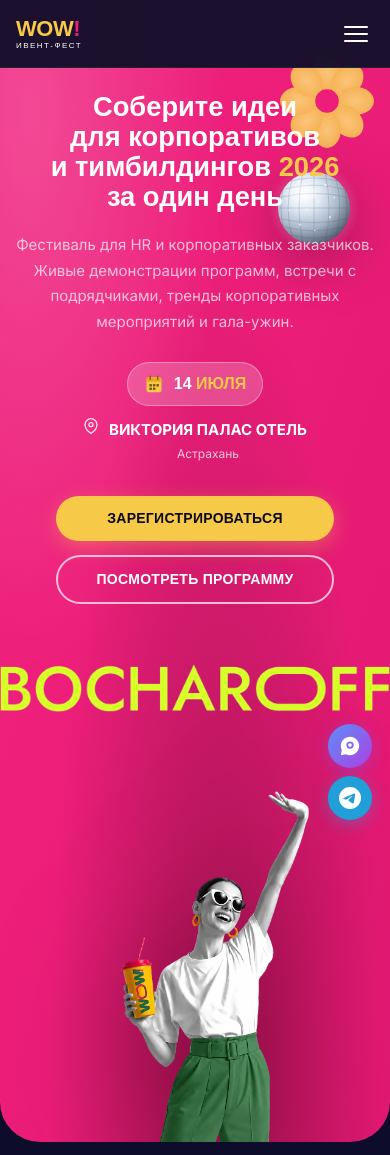
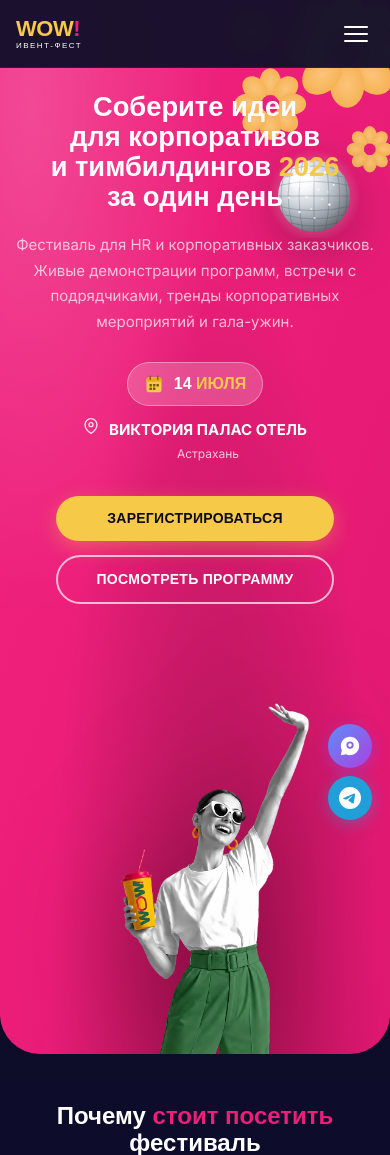
Before and after one commit to Yar008/Wowfest, a Flask app: page / in a window 390 px wide. Shown: the top 1155 px of the page. Run offline with Flask 3, Linux system fonts and the light colour scheme; some web fonts are replaced.

Commit message:
upuppupupuppupu

```diff
--- a/wow-fest/static/css/style.css
+++ b/wow-fest/static/css/style.css
@@ -284,19 +284,21 @@ img { max-width: 100%; height: auto; display: block; }
   pointer-events: none;
   overflow: hidden;
 }
-.hero__decor-flower {
+.hero__decor-flowers {
   position: absolute;
-  top: 6%;
-  right: 6%;
-  width: 200px;
+  top: -4%;
+  right: -6%;
+  width: 340px;
   opacity: 0.95;
+  z-index: 1;
 }
 .hero__decor-disco {
   position: absolute;
-  top: 28%;
-  right: 16%;
+  top: 4%;
+  right: 4%;
   width: 170px;
   filter: drop-shadow(0 14px 30px rgba(0,0,0,.35));
+  z-index: 2;
 }
 .hero__inner {
   position: relative;
@@ -349,27 +351,6 @@ img { max-width: 100%; height: auto; display: block; }
   line-height: 1;
   color: var(--white);
 }
-
-/* BOCHAROFF1 vertical branding — right edge, rotated CCW (B at top, F at bottom) */
-.hero__bocharoff {
-  position: absolute;
-  inset: 0;
-  z-index: 1;
-  pointer-events: none;
-}
-.hero__bocharoff img {
-  position: absolute;
-  right: -90px;
-  top: 55%;
-  width: 700px;
-  height: auto;
-  max-width: none;
-  display: block;
-  transform: translateY(-50%) rotate(90deg);
-}
-
-/* Mobile bocharoff is hidden on desktop — shown only in ≤992px breakpoint */
-.hero__bocharoff-mobile { display: none; }
 
 /* Pink hero: text/element overrides */
 .hero .text-pink { color: var(--white); }
@@ -935,30 +916,12 @@ img { max-width: 100%; height: auto; display: block; }
   .hero__inner { flex-direction: column; text-align: center; min-height: 0; align-items: center; }
   .hero__content { text-align: center; }
   .hero__image { width: 70%; max-width: 320px; align-self: center; }
-  .hero__decor-flower { width: 110px; top: 4%; right: 2%; opacity: 0.85; }
+  .hero__decor-flowers { width: 190px; top: 0%; right: -4%; opacity: 0.85; }
   .hero__decor-disco { width: 90px; top: 14%; right: 8%; }
-  .hero__seats { display: none; }
   .hero__subtitle { margin: 0 auto 28px; }
   .hero__meta { align-items: center; }
   .hero__meta-item--loc { justify-content: center; align-items: flex-start; }
   .hero__ctas { justify-content: center; padding-bottom: 24px; }
-
-  /* Bocharoff: hide rotated desktop layer, show horizontal mobile band */
-  .hero__bocharoff { display: none; }
-  .hero__bocharoff-mobile {
-    display: block;
-    /* bleed past the container's 20px horizontal padding */
-    width: calc(100% + 40px);
-    margin-left: -20px;
-    margin-right: -20px;
-    margin-bottom: 0;
-  }
-  .hero__bocharoff-mobile img {
-    width: 100%;
-    height: auto;
-    display: block;
-    max-width: 100%;
-  }
 
   /* Category grid: smaller fixed width */
   .cat-item { flex: 0 0 140px; width: 140px; }
@@ -997,12 +960,7 @@ img { max-width: 100%; height: auto; display: block; }
   /* Buttons centered: equal left/right within container, width capped so they stay clear of the fixed float stack */
   .hero__ctas { flex-direction: column; align-items: center; padding-bottom: 20px; }
   .hero__ctas .btn { width: calc(100% - 80px); max-width: 300px; }
-  /* Container padding is 16px at ≤600px — adjust bleed accordingly */
-  .hero__bocharoff-mobile {
-    width: calc(100% + 32px);
-    margin-left: -16px;
-    margin-right: -16px;
-  }
+
   /* Float buttons: slightly smaller on mobile to reduce footprint */
   .float-btn { width: 44px; height: 44px; }
   .float-stack { gap: 8px; }
--- a/wow-fest/templates/index.html
+++ b/wow-fest/templates/index.html
@@ -53,11 +53,8 @@
 <header class="hero">
   <div class="hero__bg"></div>
   <div class="hero__decor" aria-hidden="true">
-    <img src="{{ url_for('static', filename='img/flower-yellow.svg') }}" class="hero__decor-flower" alt="">
+    <img src="{{ url_for('static', filename='img/flower-cluster.svg') }}" class="hero__decor-flowers" alt="">
     <img src="{{ url_for('static', filename='img/disco-ball.svg') }}" class="hero__decor-disco" alt="">
-  </div>
-  <div class="hero__bocharoff" aria-hidden="true">
-    <img src="{{ url_for('static', filename='img/Bocharoff1.png') }}" alt="">
   </div>
   <div class="container hero__inner">
     <div class="hero__content">
@@ -78,9 +75,6 @@
         <a href="#program" class="btn btn-outline">Посмотреть программу</a>
       </div>
 
-    </div>
-    <div class="hero__bocharoff-mobile" aria-hidden="true">
-      <img src="{{ url_for('static', filename='img/Bocharoff1.png') }}" alt="">
     </div>
     <div class="hero__image">
       <img src="{{ url_for('static', filename='img/woman.png') }}" alt="WOW! Ивент-Фест 2026" loading="eager">
```
Also changed, not shown: wow-fest/static/img/disco-ball.svg, wow-fest/static/img/flower-cluster.svg (added).
